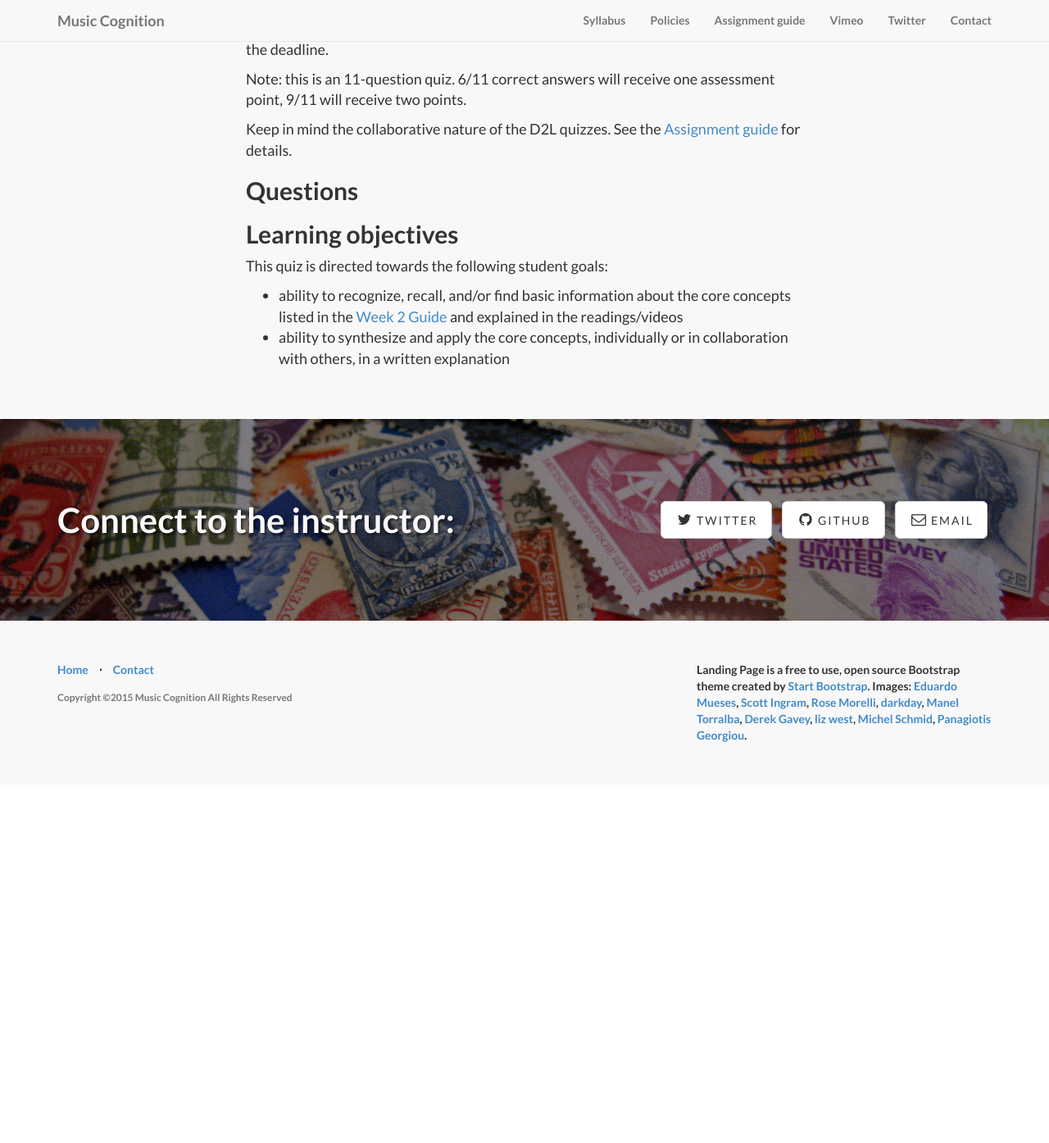
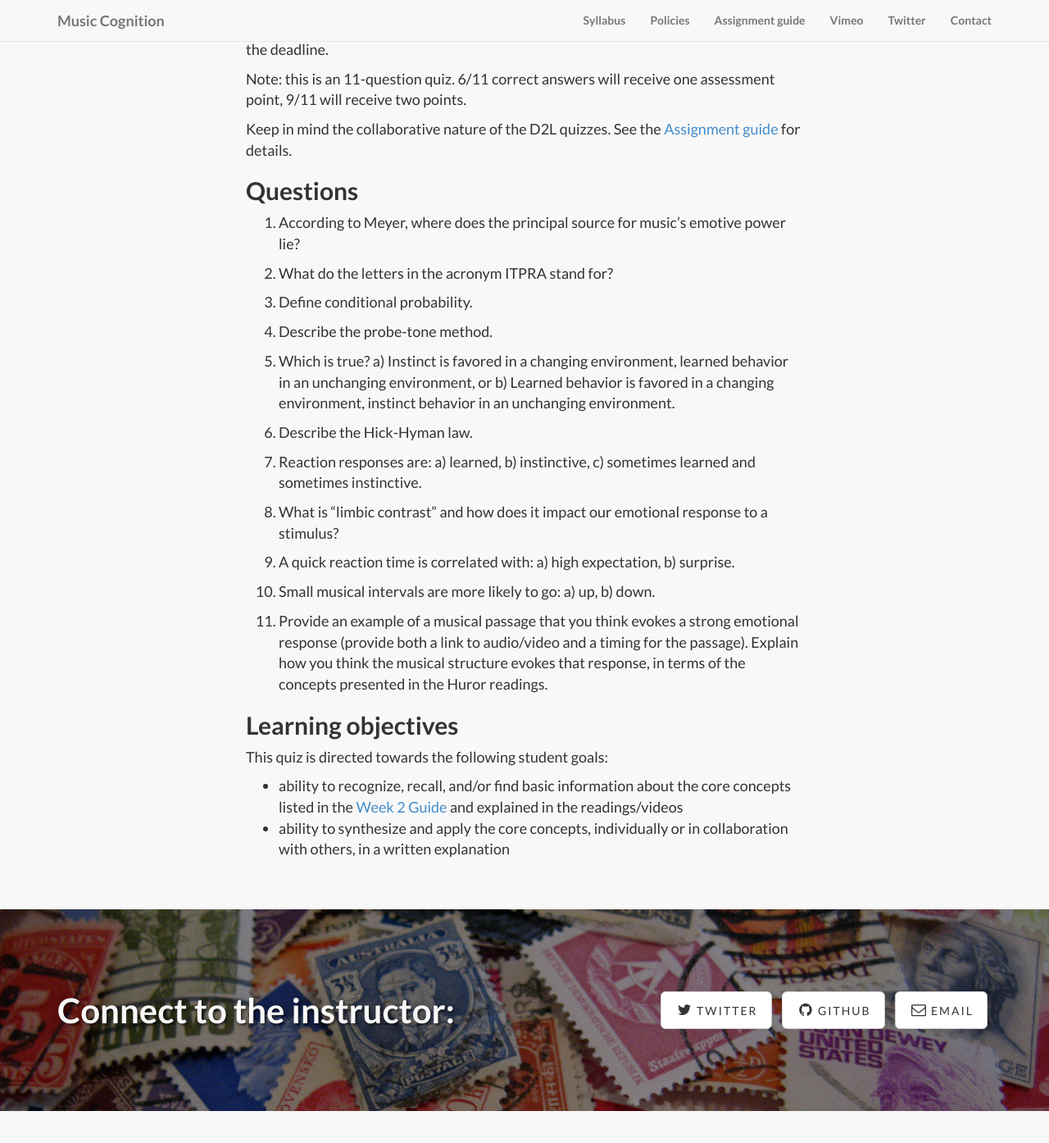
Before and after one commit to kshaffer/cognition, a Jekyll site: the page built from quiz7.md, in a window 1280 px wide and 1400 px high, scrolled down 743 px. Shown: the top 1394 px of the window at 82% size. Built offline with Jekyll 4.4.1, drawn with Linux system fonts in a browser that asks for light colours; nearby versions of some CDN libraries; library files that are not in the unit come from our copies; before the commit the page ends 1700 px from its top, so only the background shows below that.

Commit message:
Quiz 7 & 8

```diff
--- a/quiz7.md
+++ b/quiz7.md
@@ -13,7 +13,27 @@ Keep in mind the collaborative nature of the D2L quizzes. See the [Assignment gu
 
 ## Questions
 
+1. According to Meyer, where does the principal source for music's emotive power lie?
 
+2. What do the letters in the acronym ITPRA stand for?
+
+3. Define conditional probability.
+
+4. Describe the probe-tone method.
+
+5. Which is true? a) Instinct is favored in a changing environment, learned behavior in an unchanging environment, or b) Learned behavior is favored in a changing environment, instinct behavior in an unchanging environment.
+
+6. Describe the Hick-Hyman law.
+
+7. Reaction responses are: a) learned, b) instinctive, c) sometimes learned and sometimes instinctive.
+
+8. What is "limbic contrast" and how does it impact our emotional response to a stimulus?
+
+9. A quick reaction time is correlated with: a) high expectation, b) surprise.
+
+10. Small musical intervals are more likely to go: a) up, b) down.
+
+11. Provide an example of a musical passage that you think evokes a strong emotional response (provide both a link to audio/video and a timing for the passage). Explain how you think the musical structure evokes that response, in terms of the concepts presented in the Huror readings.
 
 ## Learning objectives
 
```
Also changed, not shown: quiz8.md (+26 -0 lines).
